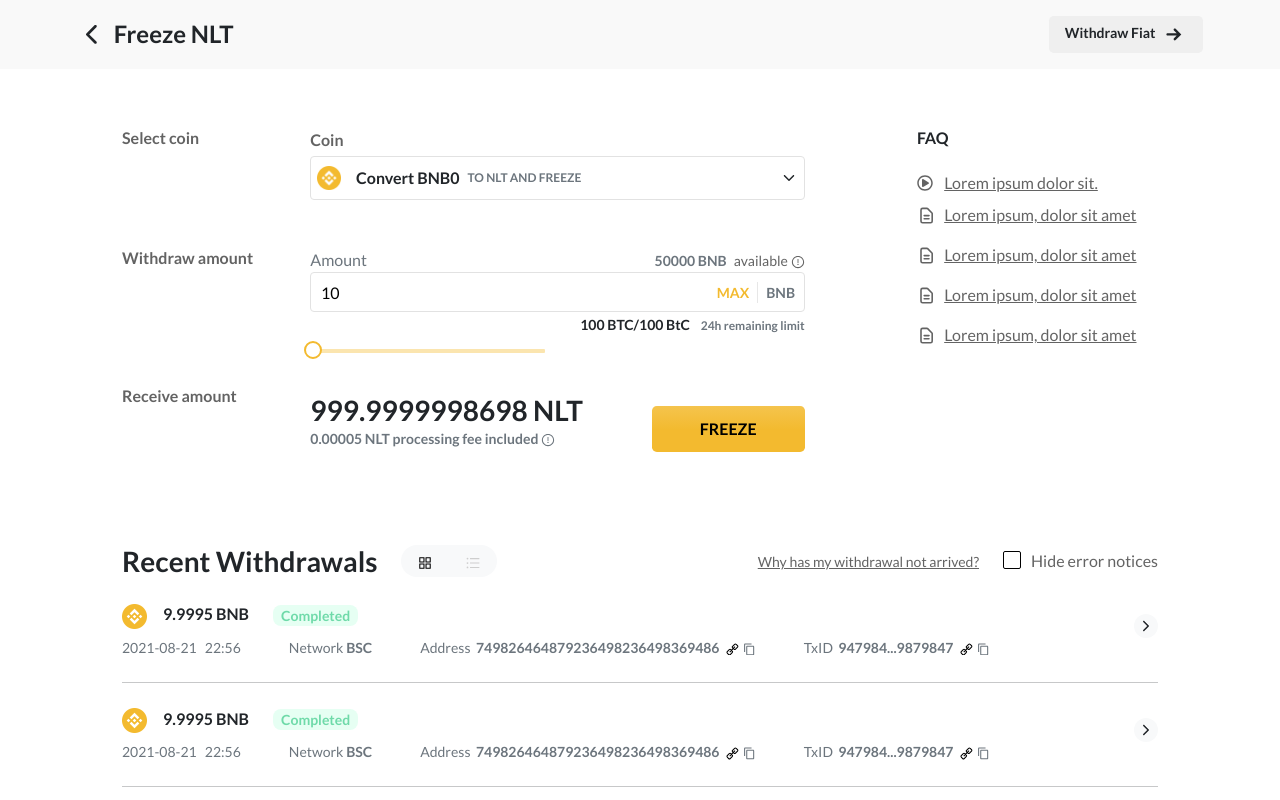
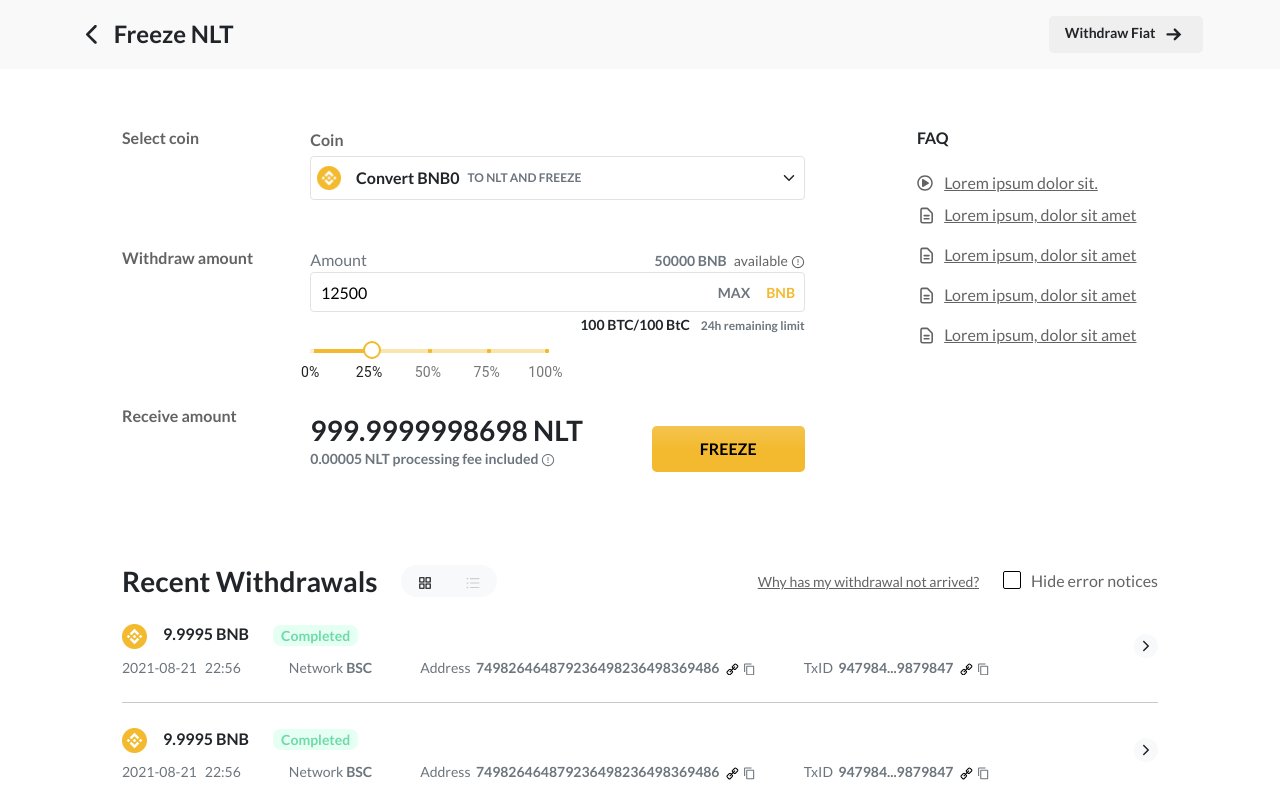
Before and after one commit to sameershaikh55/binance-clone, a React (Create React App) app: page / in a window 1280 px wide. Shown: the top 800 px of the page. Built offline with nearby package versions, Linux system fonts and the light colour scheme.

Commit message:
slider functionality completed

```diff
--- a/src/components/Hero.jsx
+++ b/src/components/Hero.jsx
@@ -21,16 +21,21 @@
 	let balance = 50000;
 
 	// STATE FOR INPUT FIELD
-	const [inpField, setInpField] = useState(10);
+	const [inpField, setInpField] = useState(12500);
+	const [slider, setSlider] = useState(25);
 
 	// ONCHANGE HANDLE START
 	const handleChange = (e) => {
+		let inpConvert = (e.target.value / balance) * 100;
 		setInpField(e.target.value);
+		setSlider(inpConvert);
 	};
 
 	// SLIDER CHANGE FUNCTION
 	function slideChange(event, newValue) {
-		setInpField(newValue);
+		let inpConvert = (newValue / 100) * balance;
+		setSlider(newValue);
+		setInpField(inpConvert);
 	}
 
 	const modalFunction = () => {
@@ -41,8 +46,31 @@
 		}
 	};
 
+	const marks = [
+		{
+			value: 0,
+			label: "0%",
+		},
+		{
+			value: 25,
+			label: "25%",
+		},
+		{
+			value: 50,
+			label: "50%",
+		},
+		{
+			value: 75,
+			label: "75%",
+		},
+		{
+			value: 100,
+			label: "100%",
+		},
+	];
+
 	function valuetext(value) {
-		return `${value}°C`;
+		return `${value}%`;
 	}
 
 	const selectData = [
@@ -204,18 +232,22 @@
 													/>
 													<div className="inp_btns">
 														<button
-															onClick={() => setInpBtn(false)}
-															className={`border-0 bg-transparent ${
-																(!inpBtn && "color2") || "text-secondary"
-															} f14 fw600 pe-2`}
+															onClick={() => {
+																setInpBtn(true);
+																setInpField(balance);
+																setSlider((balance / balance) * 100);
+															}}
+															className={`${
+																(inpBtn && "color2") || "text-secondary"
+															}  bg-transparent f14 fw600 pe-2 border-0`}
 														>
 															MAX
 														</button>
 														<button
-															onClick={() => setInpBtn(true)}
-															className={`${
-																(inpBtn && "color2") || "text-secondary"
-															} border-bottom-0 border-top-0 border-end-0 ps-2 border-left border-1 bg-transparent f14 fw600`}
+															onClick={() => setInpBtn(false)}
+															className={`border-0 bg-transparent ${
+																(!inpBtn && "color2") || "text-secondary"
+															} f14 fw600 border-bottom-0 border-top-0 border-start-2 ps-2 border-left border-1`}
 														>
 															BNB
 														</button>
@@ -234,14 +266,15 @@
 												<div className="row mt-2 mt-md-0">
 													<div className="slider_container col-md-6">
 														<Slider
-															value={inpField}
+															value={slider}
 															defaultValue={10}
 															getAriaValueText={valuetext}
 															onChange={slideChange}
 															valueLabelDisplay="auto"
-															step={10}
-															min={10}
-															max={1000}
+															step={25}
+															min={0}
+															max={100}
+															marks={marks}
 														/>
 													</div>
 												</div>
--- a/src/components/Table.jsx
+++ b/src/components/Table.jsx
@@ -50,7 +50,7 @@
 										</div>
 									</div>
 								</div>
-
+								{(!sort && (
 									<div className="row mt-4">
 										{[1, 1, 1, 1].map((prev, i) => {
 											return (
@@ -75,7 +75,9 @@
 
 															<div className="d-flex flex-column flex-lg-row mt-2 f14 text-secondary w-100">
 																<div className="d-flex">
-																<p className="mb-0">2021-08-21 &nbsp; 22:56</p>
+																	<p className="mb-0">
+																		2021-08-21 &nbsp; 22:56
+																	</p>
 																	<p className="ms-5 mb-0">
 																		Network <span className="fw700">BSC</span>
 																	</p>
@@ -128,6 +130,69 @@
 											</button>
 										</span>
 									</div>
+								)) || (
+									<div className="dataTable mt-4">
+										<table class="table">
+											<thead>
+												<tr>
+													<th className="fw600 py-3">Time</th>
+													<th className="fw600 py-3">Asset</th>
+													<th className="fw600 py-3">Amount</th>
+													<th className="fw600 py-3">Address</th>
+													<th className="fw600 py-3">TxID</th>
+													<th className="fw600 py-3">Status</th>
+													<th className="fw600 py-3"></th>
+												</tr>
+											</thead>
+											<tbody>
+												{[1, 1, 1, 1, 1, 1, 1, 1].map((prev, i) => {
+													return (
+														<tr key={i}>
+															<td className="color1 fw600 f14 py-4">
+																2021-08-21 22:56
+															</td>
+															<td className="color1 fw600 f14">BNB</td>
+															<td className="color1 fw600 f14">9.9995</td>
+															<td className="color1 fw600 f14">
+																749826464879236498236498369486{" "}
+																<GrLink
+																	fontSize="0.8rem"
+																	className="text-secondary ms-1 pointer"
+																/>
+																<MdContentCopy
+																	fontSize="0.8rem"
+																	className="text-secondary ms-1 pointer"
+																/>
+															</td>
+															<td className="color1 fw600 f14">
+																{" "}
+																947984...9879847{" "}
+																<GrLink
+																	fontSize="0.8rem"
+																	className="text-secondary ms-1 pointer"
+																/>
+																<MdContentCopy
+																	fontSize="0.8rem"
+																	className="text-secondary ms-1 pointer"
+																/>
+															</td>
+															<td className="color1 fw600 f14">Completed</td>
+															<td className="color1 fw600 f14">
+																<IoIosArrowForward className="pointer p-1 bg-light h4 rounded-circle" />
+															</td>
+														</tr>
+													);
+												})}
+											</tbody>
+										</table>
+
+										<span>
+											<button className="bg-transparent text-secondary border-0 fw-bold mb-5 text-decoration-underline">
+												View all
+											</button>
+										</span>
+									</div>
+								)}
 							</div>
 						</div>
 					</div>
--- a/src/styles/style.css
+++ b/src/styles/style.css
@@ -427,6 +427,16 @@
   height: 4px;
 }
 
+.dataTable tr td {
+  vertical-align: middle;
+}
+
+.dataTable .table > :not(:last-child) > :last-child > * {
+  border-bottom-color: #f1f1f1;
+  background-color: #f1f1f1;
+  color: #989898;
+}
+
 @media screen and (max-width: 768px) {
   .hero_container {
     padding-top: 7rem;
```
Also changed, not shown: src/styles/style.scss (+15 -0 lines), 1 other file (tests, documents, lock files or other folders). Lines whose indentation alone changed are shown as unchanged.
